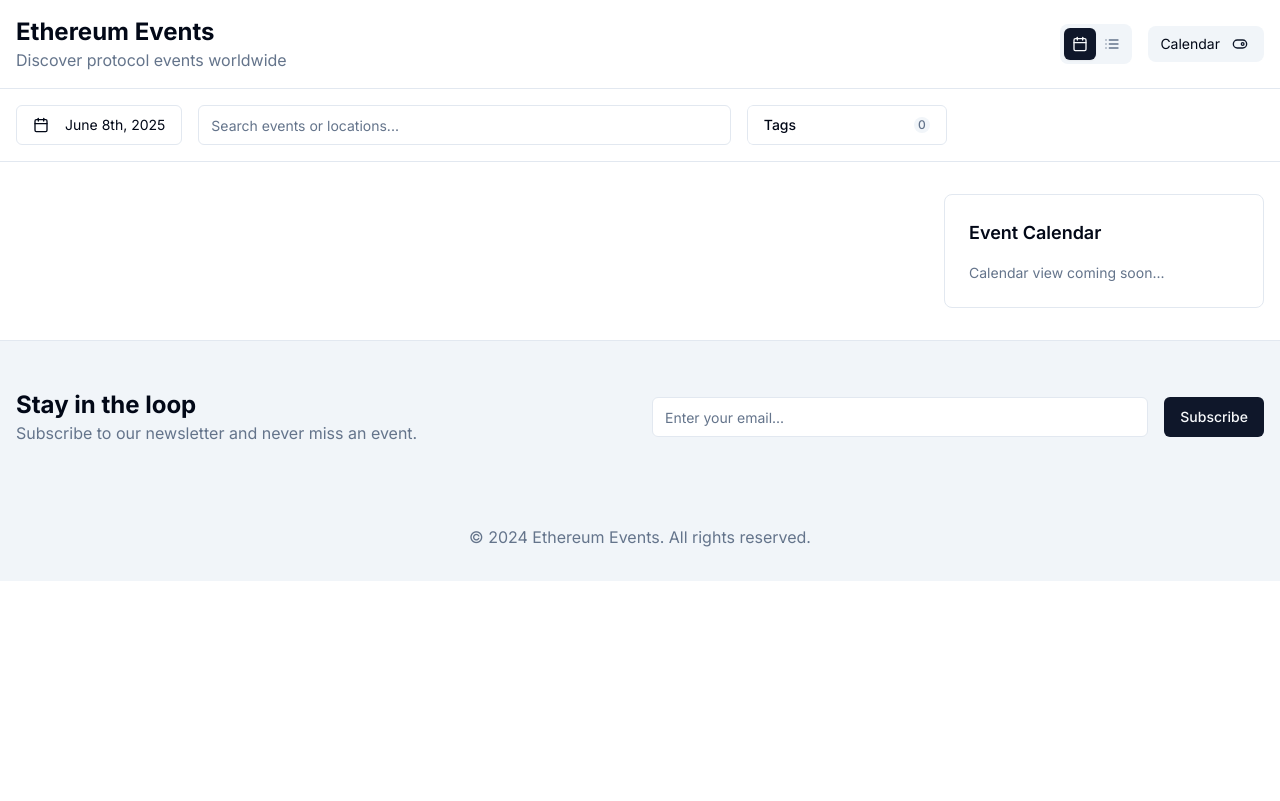
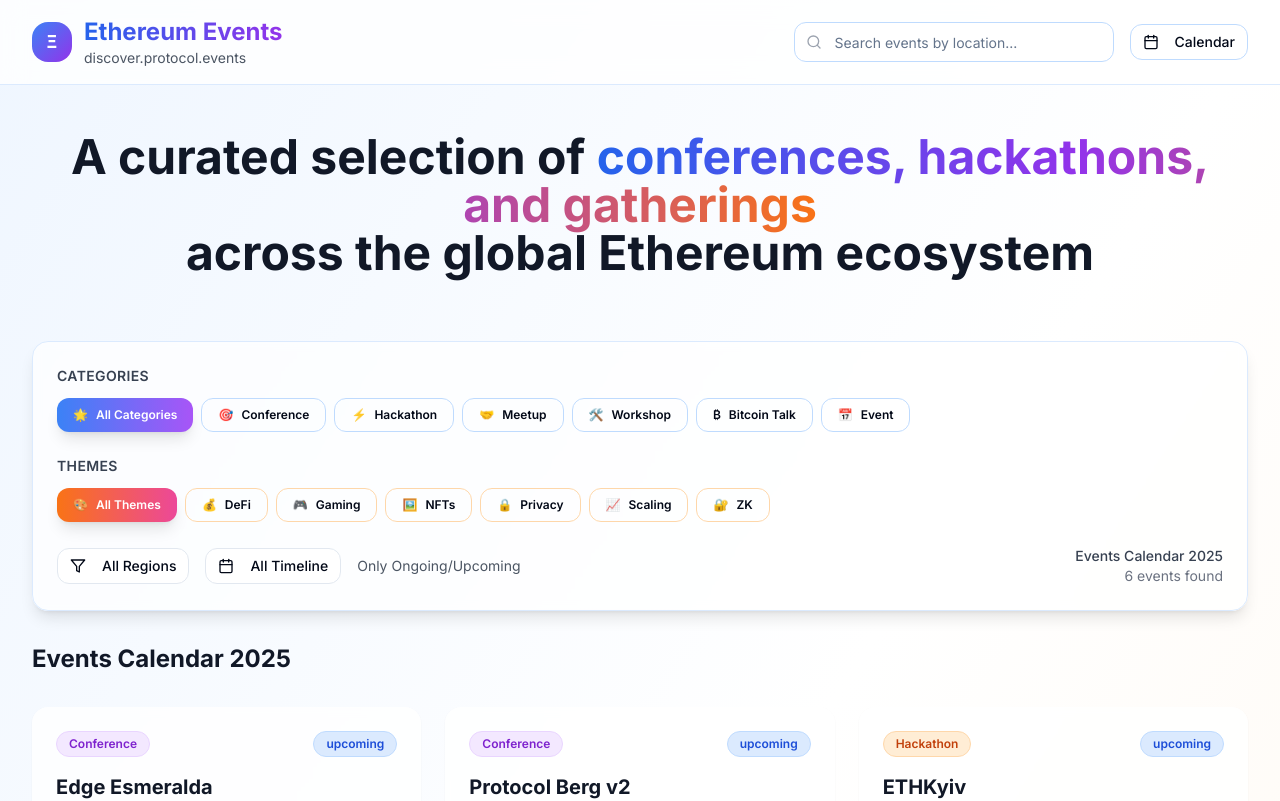
Before and after one commit to toshiboy86/ether-event-glow-up, a React (Vite) app: page / in a window 1280 px wide. Shown: the top 801 px of the page. Built offline with nearby package versions, Linux system fonts and the light colour scheme.

Commit message:
Reverted to commit ab4bff726d3537fba06c2e0332fb4c994d90c519

```diff
--- a/src/components/ViewControls.tsx
+++ /dev/null
@@ -1,70 +0,0 @@
-
-import React, { useState } from 'react';
-import { Calendar, List, ToggleLeft, ToggleRight } from 'lucide-react';
-import { Button } from '@/components/ui/button';
-import { cn } from '@/lib/utils';
-
-interface ViewControlsProps {
-  currentView: 'calendar' | 'list';
-  onViewChange: (view: 'calendar' | 'list') => void;
-  calendarVisible: boolean;
-  onCalendarToggle: () => void;
-}
-
-export const ViewControls = ({
-  currentView,
-  onViewChange,
-  calendarVisible,
-  onCalendarToggle
-}: ViewControlsProps) => {
-  return (
-    <div className="flex items-center gap-4">
-      {/* View Switcher */}
-      <div className="flex bg-muted rounded-lg p-1">
-        <Button
-          variant="ghost"
-          size="sm"
-          onClick={() => onViewChange('calendar')}
-          className={cn(
-            "h-8 w-8 p-0 rounded-md transition-colors",
-            currentView === 'calendar'
-              ? "bg-primary text-primary-foreground shadow-sm"
-              : "text-muted-foreground hover:text-foreground"
-          )}
-        >
-          <Calendar className="h-4 w-4" />
-        </Button>
-        <Button
-          variant="ghost"
-          size="sm"
-          onClick={() => onViewChange('list')}
-          className={cn(
-            "h-8 w-8 p-0 rounded-md transition-colors",
-            currentView === 'list'
-              ? "bg-primary text-primary-foreground shadow-sm"
-              : "text-muted-foreground hover:text-foreground"
-          )}
-        >
-          <List className="h-4 w-4" />
-        </Button>
-      </div>
-
-      {/* Calendar Toggle */}
-      <div className="flex items-center gap-2 bg-muted rounded-lg px-3 py-1.5">
-        <span className="text-sm text-foreground">Calendar</span>
-        <Button
-          variant="ghost"
-          size="sm"
-          onClick={onCalendarToggle}
-          className="h-6 w-6 p-0 text-muted-foreground hover:text-foreground"
-        >
-          {calendarVisible ? (
-            <ToggleRight className="h-5 w-5 text-primary" />
-          ) : (
-            <ToggleLeft className="h-5 w-5" />
-          )}
-        </Button>
-      </div>
-    </div>
-  );
-};
--- a/src/pages/Index.tsx
+++ b/src/pages/Index.tsx
@@ -1,311 +1,205 @@
-import { useState } from "react";
-import { Button } from "@/components/ui/button";
-import { CalendarIcon } from "lucide-react";
-import { Calendar } from "@/components/ui/calendar";
-import { Popover, PopoverContent, PopoverTrigger } from "@/components/ui/popover";
-import { cn } from "@/lib/utils";
-import { format } from "date-fns";
-import { Input } from "@/components/ui/input";
-import {
-  Command,
-  CommandEmpty,
-  CommandGroup,
-  CommandInput,
-  CommandItem,
-  CommandList,
-  CommandSeparator,
-} from "@/components/ui/command";
-import { Checkbox } from "@/components/ui/checkbox";
-import { Badge } from "@/components/ui/badge";
-import { ScrollArea } from "@/components/ui/scroll-area";
-import { Separator } from "@/components/ui/separator";
-import { Card, CardContent, CardDescription, CardFooter, CardHeader, CardTitle } from "@/components/ui/card";
-import { ViewControls } from "@/components/ViewControls";
+
+import React, { useState } from 'react';
+import { Search, Calendar, MapPin, Users, Filter } from 'lucide-react';
+import { Button } from '@/components/ui/button';
+import { Input } from '@/components/ui/input';
+import { Badge } from '@/components/ui/badge';
+import { Card, CardContent, CardHeader } from '@/components/ui/card';
+import EventCard from '@/components/EventCard';
+import CategoryFilter from '@/components/CategoryFilter';
+import ThemeFilter from '@/components/ThemeFilter';
+import Newsletter from '@/components/Newsletter';
+import Footer from '@/components/Footer';
 
 const Index = () => {
-  const [date, setDate] = useState<Date | undefined>(new Date());
-  const [open, setOpen] = useState(false);
-  const [search, setSearch] = useState("");
-  const [selectedTags, setSelectedTags] = useState<string[]>([]);
-  const [showAllTags, setShowAllTags] = useState(false);
-  const [currentView, setCurrentView] = useState<'calendar' | 'list'>('calendar');
-  const [calendarVisible, setCalendarVisible] = useState(true);
-
-  const tags = [
-    "Conference",
-    "Hackathon",
-    "Workshop",
-    "Meetup",
-    "Web3",
-    "DeFi",
-    "NFT",
-    "DAO",
-    "Gaming",
-    "Infrastructure",
-    "Security",
-    "Privacy",
-    "Research",
-    "Community",
-    "Education",
-    "Art",
-    "Culture",
-    "Social Impact",
-    "Sustainability",
-  ];
+  const [searchQuery, setSearchQuery] = useState('');
+  const [selectedCategory, setSelectedCategory] = useState('all');
+  const [selectedTheme, setSelectedTheme] = useState('all');
 
   const events = [
     {
       id: 1,
-      title: "ETHGlobal New York",
-      date: "2024-09-20",
-      location: "New York, USA",
-      tags: ["Conference", "Hackathon", "Web3"],
+      title: "Edge Esmeralda",
+      location: "Esmeralda, USA",
+      date: "May 24 - May 31, 2025",
+      attendees: 250,
+      type: "Conference",
+      status: "upcoming",
+      description: "A premier conference focusing on cutting-edge blockchain technology and Ethereum development.",
+      tags: ["DeFi", "ZK-SNARKs", "Ethereum Ecosystem"]
     },
     {
       id: 2,
-      title: "Devcon 7",
-      date: "2024-11-12",
-      location: "Bogota, Colombia",
-      tags: ["Conference", "Web3", "DeFi"],
+      title: "Protocol Berg v2",
+      location: "Berlin, Germany",
+      date: "Jun 18 - Jun 15, 2025",
+      attendees: 800,
+      type: "Conference",
+      status: "upcoming",
+      description: "Deep dive into protocol development and blockchain infrastructure with leading developers.",
+      tags: ["Protocol Development", "Infrastructure"]
     },
     {
       id: 3,
-      title: "ETHDenver",
-      date: "2025-02-14",
-      location: "Denver, USA",
-      tags: ["Conference", "Hackathon", "DAO"],
+      title: "ETHKyiv",
+      location: "Kyiv, Ukraine",
+      date: "Jun 15 - Jun 30, 2025",
+      attendees: 600,
+      type: "Hackathon",
+      status: "upcoming",
+      description: "Ukraine's premier Ethereum hackathon bringing together developers from across Eastern Europe.",
+      tags: ["Hackathon", "Eastern Europe", "Web3"]
     },
     {
       id: 4,
-      title: "NFT.NYC",
-      date: "2024-11-06",
-      location: "New York, USA",
-      tags: ["Conference", "NFT", "Art"],
+      title: "DappCon",
+      location: "Berlin, Germany",
+      date: "Sep 10 - Sep 12, 2025",
+      attendees: 1500,
+      type: "Conference",
+      status: "upcoming",
+      description: "The leading conference for Ethereum dApp developers and the decentralized web community.",
+      tags: ["dApps", "Decentralized Web", "Berlin"]
     },
     {
       id: 5,
-      title: "Lisbon Blockchain Week",
-      date: "2024-10-21",
-      location: "Lisbon, Portugal",
-      tags: ["Conference", "Web3", "Infrastructure"],
+      title: "ETHMilan",
+      location: "Milan, Italy",
+      date: "Jan 20 - Jan 25, 2025",
+      attendees: 900,
+      type: "Conference",
+      status: "past",
+      description: "Exploring the intersection of traditional finance and DeFi in the heart of Italy.",
+      tags: ["DeFi", "Traditional Finance", "Italy"]
     },
     {
       id: 6,
-      title: "ETHWaterloo",
-      date: "2024-09-27",
-      location: "Waterloo, Canada",
-      tags: ["Hackathon", "Web3", "Education"],
-    },
-    {
-      id: 7,
-      title: "DappCon",
-      date: "2024-09-09",
-      location: "Berlin, Germany",
-      tags: ["Conference", "Web3", "Gaming"],
-    },
-    {
-      id: 8,
-      title: "Solana Breakpoint",
-      date: "2024-09-18",
-      location: "Lisbon, Portugal",
-      tags: ["Conference", "Web3", "Infrastructure"],
-    },
-    {
-      id: 9,
-      title: "Cosmoverse",
-      date: "2024-10-02",
-      location: "Istanbul, Turkey",
-      tags: ["Conference", "Web3", "Community"],
-    },
-    {
-      id: 10,
-      title: "Avalanche Summit",
-      date: "2025-03-01",
-      location: "Barcelona, Spain",
-      tags: ["Conference", "Web3", "DeFi"],
-    },
+      title: "NFT NYC",
+      location: "NYC, USA",
+      date: "Jun 25 - Jun 30, 2025",
+      attendees: 2000,
+      type: "Conference",
+      status: "ongoing",
+      description: "The largest NFT conference bringing together artists, developers, and collectors.",
+      tags: ["NFTs", "Digital Art", "NYC"]
+    }
   ];
 
-  const filteredEvents = events.filter((event) => {
-    const dateMatch = date ? event.date === format(date, "yyyy-MM-dd") : true;
-    const tagMatch =
-      selectedTags.length > 0 ? selectedTags.every((tag) => event.tags.includes(tag)) : true;
-    const searchMatch = search
-      ? event.title.toLowerCase().includes(search.toLowerCase()) ||
-        event.location.toLowerCase().includes(search.toLowerCase())
-      : true;
-    return dateMatch && tagMatch && searchMatch;
+  const filteredEvents = events.filter(event => {
+    const matchesSearch = event.title.toLowerCase().includes(searchQuery.toLowerCase()) ||
+                         event.location.toLowerCase().includes(searchQuery.toLowerCase());
+    const matchesCategory = selectedCategory === 'all' || event.type.toLowerCase() === selectedCategory;
+    const matchesTheme = selectedTheme === 'all' || event.tags.some(tag =>
+      tag.toLowerCase().includes(selectedTheme.toLowerCase())
+    );
+
+    return matchesSearch && matchesCategory && matchesTheme;
   });
 
-  const handleViewChange = (view: 'calendar' | 'list') => {
-    setCurrentView(view);
-  };
+  return (
+    <div className="min-h-screen bg-gradient-to-br from-blue-50 via-white to-orange-50">
+      {/* Header */}
+      <header className="bg-white/80 backdrop-blur-md border-b border-blue-100 sticky top-0 z-50">
+        <div className="max-w-7xl mx-auto px-4 sm:px-6 lg:px-8 py-4">
+          <div className="flex items-center justify-between">
+            <div className="flex items-center space-x-3">
+              <div className="w-10 h-10 bg-gradient-to-br from-blue-500 to-purple-600 rounded-2xl flex items-center justify-center">
+                <span className="text-white font-bold text-lg">Ξ</span>
+              </div>
+              <div>
+                <h1 className="text-2xl font-bold bg-gradient-to-r from-blue-600 to-purple-600 bg-clip-text text-transparent">
+                  Ethereum Events
+                </h1>
+                <p className="text-sm text-gray-600">discover.protocol.events</p>
+              </div>
+            </div>
 
-  const handleCalendarToggle = () => {
-    setCalendarVisible(!calendarVisible);
-  };
-
-  return (
-    <div className="min-h-screen bg-background">
-      {/* Header */}
-      <header className="border-b bg-card">
-        <div className="container mx-auto px-4 py-4">
-          <div className="flex items-center justify-between">
-            <div>
-              <h1 className="text-2xl font-bold text-foreground">Ethereum Events</h1>
-              <p className="text-muted-foreground">Discover protocol events worldwide</p>
+            <div className="flex items-center space-x-4">
+              <div className="relative hidden md:block">
+                <Search className="absolute left-3 top-1/2 transform -translate-y-1/2 text-gray-400 w-4 h-4" />
+                <Input
+                  placeholder="Search events by location..."
+                  value={searchQuery}
+                  onChange={(e) => setSearchQuery(e.target.value)}
+                  className="pl-10 w-80 bg-white/70 border-blue-200 focus:border-blue-400 rounded-xl"
+                />
+              </div>
+              <Button variant="outline" size="sm" className="rounded-xl border-blue-200 hover:bg-blue-50">
+                <Calendar className="w-4 h-4 mr-2" />
+                Calendar
+              </Button>
             </div>
-            <ViewControls
-              currentView={currentView}
-              onViewChange={handleViewChange}
-              calendarVisible={calendarVisible}
-              onCalendarToggle={handleCalendarToggle}
-            />
           </div>
         </div>
       </header>
 
-      {/* Filters */}
-      <section className="border-b">
-        <div className="container mx-auto flex flex-col gap-4 px-4 py-4 md:flex-row">
-          {/* Date Picker */}
-          <Popover open={open} onOpenChange={setOpen}>
-            <PopoverTrigger asChild>
-              <Button
-                variant={"outline"}
-                className={cn(
-                  "w-[300px] justify-start text-left font-normal",
-                  !date && "text-muted-foreground"
-                )}
-              >
-                <CalendarIcon className="mr-2 h-4 w-4" />
-                {date ? format(date, "PPP") : <span>Pick a date</span>}
-              </Button>
-            </PopoverTrigger>
-            <PopoverContent className="w-auto p-0" align="start">
-              <Calendar mode="single" selected={date} onSelect={setDate} className="rounded-md border shadow-sm" />
-            </PopoverContent>
-          </Popover>
-
-          {/* Search Bar */}
-          <Input type="search" placeholder="Search events or locations..." value={search} onChange={(e) => setSearch(e.target.value)} />
-
-          {/* Tags Filter */}
-          <Command>
-            <Popover>
-              <PopoverTrigger asChild>
-                <Button variant="outline" role="combobox" aria-expanded={open} className="w-[200px] justify-between">
-                  Tags
-                  <span className="ml-2 flex h-4 w-4 items-center justify-center rounded-full bg-muted text-xs text-muted-foreground">
-                    {selectedTags.length}
-                  </span>
-                </Button>
-              </PopoverTrigger>
-              <PopoverContent className="w-[200px] p-0">
-                <CommandInput placeholder="Search tags..." />
-                <CommandList>
-                  <CommandEmpty>No tags found.</CommandEmpty>
-                  <CommandGroup heading="Tags">
-                    <ScrollArea className="h-60">
-                      {tags.slice(0, showAllTags ? tags.length : 5).map((tag) => (
-                        <CommandItem key={tag} onSelect={() => {
-                          if (selectedTags.includes(tag)) {
-                            setSelectedTags(selectedTags.filter((t) => t !== tag));
-                          } else {
-                            setSelectedTags([...selectedTags, tag]);
-                          }
-                        }}>
-                          <div className="mr-2 flex h-4 w-4 items-center justify-center">
-                            <Checkbox
-                              checked={selectedTags.includes(tag)}
-                            />
-                          </div>
-                          <span>{tag}</span>
-                        </CommandItem>
-                      ))}
-                    </ScrollArea>
-                  </CommandGroup>
-                  {tags.length > 5 && (
-                    <>
-                      <CommandSeparator />
-                      <CommandItem onSelect={() => setShowAllTags(!showAllTags)}>
-                        {showAllTags ? "Show less" : "Show more"}
-                      </CommandItem>
-                    </>
-                  )}
-                </CommandList>
-              </PopoverContent>
-            </Popover>
-          </Command>
+      {/* Hero Section */}
+      <section className="py-12 px-4 sm:px-6 lg:px-8">
+        <div className="max-w-7xl mx-auto text-center">
+          <h2 className="text-4xl md:text-5xl font-bold text-gray-900 mb-4 leading-tight">
+            A curated selection of{' '}
+            <span className="bg-gradient-to-r from-blue-600 via-purple-600 to-orange-500 bg-clip-text text-transparent">
+              conferences, hackathons, and gatherings
+            </span>
+            <br />
+            across the global Ethereum ecosystem
+          </h2>
         </div>
       </section>
 
-      {/* Main Content */}
-      <main className="container mx-auto px-4 py-8">
-        <div className="flex gap-8">
-          {/* Events List/Grid */}
-          <div className="flex-1">
-            <div className="grid gap-6 md:grid-cols-2 lg:grid-cols-3">
-              {filteredEvents.map((event) => (
-                <Card key={event.id}>
-                  <CardHeader>
-                    <CardTitle>{event.title}</CardTitle>
-                    <CardDescription>
-                      {format(new Date(event.date), "PPP")} - {event.location}
-                    </CardDescription>
-                  </CardHeader>
-                  <CardContent>
-                    <div className="flex gap-2">
-                      {event.tags.map((tag) => (
-                        <Badge key={tag} variant="secondary">{tag}</Badge>
-                      ))}
-                    </div>
-                  </CardContent>
-                </Card>
-              ))}
-            </div>
-          </div>
+      {/* Filters */}
+      <section className="px-4 sm:px-6 lg:px-8 mb-8">
+        <div className="max-w-7xl mx-auto">
+          <div className="bg-white/70 backdrop-blur-sm rounded-2xl p-6 border border-blue-100 shadow-lg">
+            <div className="space-y-6">
+              <CategoryFilter
+                selectedCategory={selectedCategory}
+                onCategoryChange={setSelectedCategory}
+              />
+              <ThemeFilter
+                selectedTheme={selectedTheme}
+                onThemeChange={setSelectedTheme}
+              />
 
-          {/* Calendar Sidebar - conditionally rendered */}
-          {calendarVisible && (
-            <div className="w-80 lg:block">
-              <div className="sticky top-4">
-                <div className="rounded-lg border bg-card p-6">
-                  <h3 className="mb-4 text-lg font-semibold">Event Calendar</h3>
-                  <div className="text-sm text-muted-foreground">
-                    Calendar view coming soon...
-                  </div>
+              <div className="flex flex-wrap items-center justify-between gap-4">
+                <div className="flex items-center space-x-4">
+                  <Button variant="outline" size="sm" className="rounded-xl">
+                    <Filter className="w-4 h-4 mr-2" />
+                    All Regions
+                  </Button>
+                  <Button variant="outline" size="sm" className="rounded-xl">
+                    <Calendar className="w-4 h-4 mr-2" />
+                    All Timeline
+                  </Button>
+                  <span className="text-sm text-gray-600">Only Ongoing/Upcoming</span>
+                </div>
+                <div className="text-right">
+                  <p className="text-sm font-medium text-gray-700">Events Calendar 2025</p>
+                  <p className="text-sm text-gray-500">{filteredEvents.length} events found</p>
                 </div>
               </div>
-            </div>
-          )}
-        </div>
-      </main>
-
-      {/* Newsletter Signup */}
-      <section className="border-t bg-secondary">
-        <div className="container mx-auto px-4 py-12">
-          <div className="grid gap-6 md:grid-cols-2">
-            <div>
-              <h2 className="text-2xl font-bold">Stay in the loop</h2>
-              <p className="text-muted-foreground">
-                Subscribe to our newsletter and never miss an event.
-              </p>
-            </div>
-            <div className="flex items-center">
-              <Input type="email" placeholder="Enter your email..." className="mr-4" />
-              <Button>Subscribe</Button>
             </div>
           </div>
         </div>
       </section>
 
+      {/* Events Grid */}
+      <section className="px-4 sm:px-6 lg:px-8 pb-16">
+        <div className="max-w-7xl mx-auto">
+          <h3 className="text-2xl font-bold text-gray-900 mb-8">Events Calendar 2025</h3>
+          <div className="grid grid-cols-1 md:grid-cols-2 lg:grid-cols-3 gap-6">
+            {filteredEvents.map((event) => (
+              <EventCard key={event.id} event={event} />
+            ))}
+          </div>
+        </div>
+      </section>
+
+      {/* Newsletter */}
+      <Newsletter />
+
       {/* Footer */}
-      <footer className="bg-muted">
-        <div className="container mx-auto px-4 py-8 text-center text-muted-foreground">
-          <p>© 2024 Ethereum Events. All rights reserved.</p>
-        </div>
-      </footer>
+      <Footer />
     </div>
   );
 };
```
